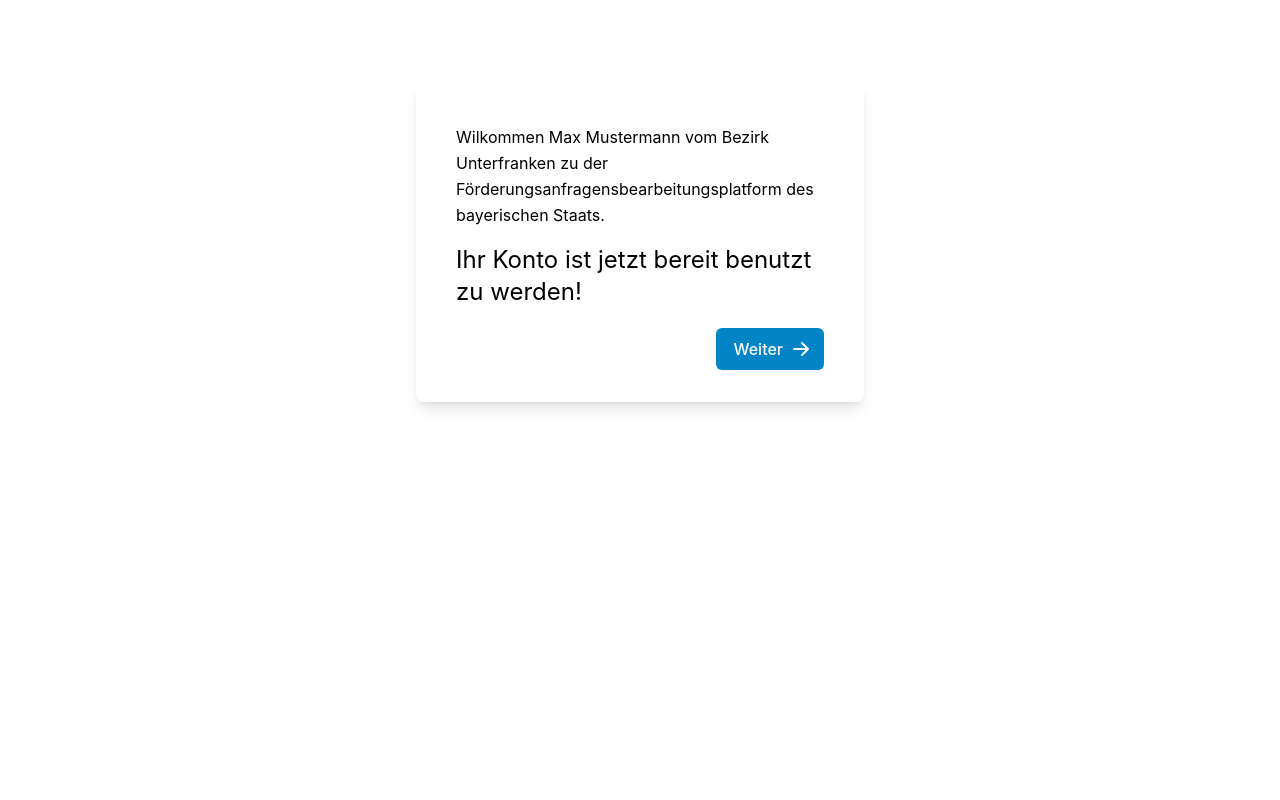
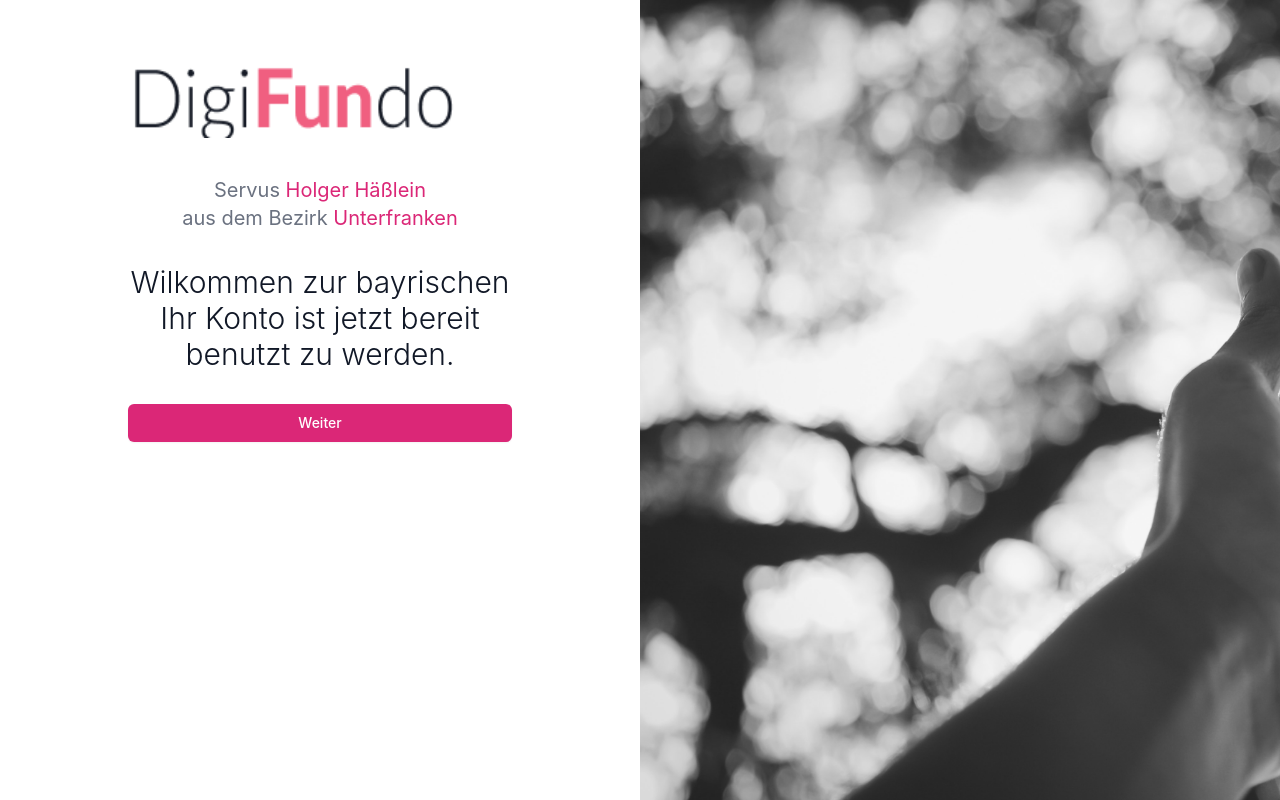
Before and after one commit to habdams/digifundoTest, a Next.js app in the folder client/super-digi-fundo/: page /account-success in a window 1280 px wide. Built offline with nearby package versions, Linux system fonts and the light colour scheme.

Commit message:
updated onboarding screens

```diff
--- a/client/super-digi-fundo/pages/account-success.tsx
+++ b/client/super-digi-fundo/pages/account-success.tsx
@@ -1,24 +1,40 @@
-import Link  from 'next/link'
-import { ArrowRightIcon } from '@heroicons/react/solid'
+import Link from 'next/link';
+import Image from 'next/image';
 
 const AccountSuccess = () => (
-    <div className="flex justify-center">
-            <div className=" flex flex-col max-w-md py-8 px-10 bg-white shadow-lg rounded-lg my-20">
-        <h3 className='leading-relaxed my-3 '>Wilkommen Max Mustermann vom Bezirk Unterfranken zu der Förderungsanfragensbearbeitungsplatform des bayerischen Staats.</h3>
+    <div className="min-h-full ">
+        <div className="flex flex-row min-w-full">
+            <div className="flex-1 flex justify-center py-12 px-4 sm:px-6 lg:flex-none lg:px-20 xl:px-24 w-1/2">
+                <div className="mx-auto w-full max-w-sm lg">
+                    <Image src={'/logo.png'} width={332} height={90} />
 
-        <p className='text-2xl my-1'>Ihr Konto ist jetzt bereit benutzt zu werden!</p>
+                    <div className="my-8 text-center text-xl">
+                        <p className="text-gray-500 ">Servus <span className="text-bold text-pink-600">Holger Häßlein </span></p>
+                        <p className="text-gray-500">aus dem Bezirk <span className="text-bold text-pink-600">Unterfranken</span></p>
+                    </div>
 
-        <div className="flex justify-end mt-4">
-        <Link href="/">
-            <button className='inline-flex items-center px-4 py-2 border border-transparent shadow-sm text-base font-medium rounded-md text-white bg-sky-600 hover:bg-sky-700 focus:outline-none focus:ring-2 focus:ring-offset-2 focus:ring-sky-500'>
-                Weiter
-                < ArrowRightIcon className='ml-2 -mr-1 h-5 w-5' />
-            </button>
-        </Link>
+                    <div className="mb-8 mt-6">
+                        <h2 className="font-light text-3xl text-gray-900 text-center">Wilkommen zur bayrischen
+                            Ihr Konto ist jetzt bereit
+                            benutzt zu werden.</h2>
+                    </div>
+
+                    <div>
+                  <Link href="/forderungsantrage">
+                    <button
+                      type="submit"
+                      className="w-full flex justify-center py-2 px-4 border border-transparent rounded-md shadow-sm text-sm font-medium text-white bg-pink-600 hover:bg-pink-700 focus:outline-none focus:ring-2 focus:ring-offset-2 focus:pink-sky-500"
+                    >
+                      Weiter
+                    </button>
+                  </Link>
+
+                </div>
+                </div>
+            </div>
+            <div className="lg:bg-[url('/bg1.png')] lg:w-1/2 bg-cover min-h-screen"></div>
         </div>
-
-        </div>
-        </div>
+    </div>
 );
 
 export default AccountSuccess;
--- a/client/super-digi-fundo/pages/create-account.tsx
+++ b/client/super-digi-fundo/pages/create-account.tsx
@@ -1,14 +1,18 @@
-import Link from 'next/link'
+import Link from 'next/link';
+import Image from 'next/image';
 import { ArrowRightIcon } from '@heroicons/react/solid';
 
 
 const CreateAccount = () => (
   <>
     <div className="min-h-full ">
-          <div className="flex-1 flex justify-center py-12 px-4 sm:px-6 lg:flex-none lg:px-20 xl:px-24">
+      <div className="flex flex-row min-w-full">
+        <div className="flex-1 flex justify-center py-12 px-4 sm:px-6 lg:flex-none lg:px-20 xl:px-24 w-1/2">
           <div className="mx-auto w-full max-w-sm lg">
-              <div>
-                <h2 className="mt-6 text-3xl font-extrabold text-gray-900 text-center">Erstelle ein neues Passwort</h2>
+            <Image src={'/logo.png'} width={332} height={90} />
+            <div className="mb-8 mt-6">
+              <h2 className="text-xl text-gray-900 text-center">Wilkommen zur bayrischen
+                Förderungsanfragensbearbeitungsplatform</h2>
             </div>
 
             <div className="mt-6">
@@ -26,7 +30,7 @@ const CreateAccount = () => (
                       value="BAY92389080"
                       autoComplete="current-password"
                       disabled
-                          className=" block w-full px-3 py-2 placeholder-gray-400 focus:outline-none border border-none text-lg"
+                      className=" block w-full px-3 py-2 placeholder-gray-400 focus:outline-none border border-none bg-gray-100 rounded-md text-xl"
                     />
                   </div>
                 </div>
@@ -42,7 +46,7 @@ const CreateAccount = () => (
                       type="password"
                       autoComplete="current-password"
                       required
-                          className="appearance-none block w-full px-3 py-2 border border-gray-300 rounded-md shadow-sm placeholder-gray-400 focus:outline-none focus:ring-sky-500 focus:border-sky-500 sm:text-sm"
+                      className="appearance-none block w-full px-3 py-2 border border-gray-300 rounded-md shadow-sm placeholder-gray-400 focus:outline-none focus:ring-pink-500 focus:border-pink-500 sm:text-sm"
                     />
                   </div>
                 </div>
@@ -58,19 +62,18 @@ const CreateAccount = () => (
                       type="password"
                       autoComplete="current-password"
                       required
-                          className="appearance-none block w-full px-3 py-2 border border-gray-300 rounded-md shadow-sm placeholder-gray-400 focus:outline-none focus:ring-sky-500 focus:border-sky-500 sm:text-sm"
+                      className="appearance-none block w-full px-3 py-2 border border-gray-300 rounded-md shadow-sm placeholder-gray-400 focus:outline-none focus:ring-pink-500 focus:border-pink-500 sm:text-sm"
                     />
                   </div>
                 </div>
 
-                    <div className="flex justify-end mt-4">
+                <div>
                   <Link href="/account-success">
                     <button
                       type="submit"
-                            className="flex justify-center py-2 px-4 border border-transparent rounded-md shadow-sm text-sm font-medium text-white bg-sky-600 hover:bg-sky-700 focus:outline-none focus:ring-2 focus:ring-offset-2 focus:ring-sky-500"
+                      className="w-full flex justify-center py-2 px-4 border border-transparent rounded-md shadow-sm text-sm font-medium text-white bg-pink-600 hover:bg-pink-700 focus:outline-none focus:ring-2 focus:ring-offset-2 focus:pink-sky-500"
                     >
                       Weiter
-                            < ArrowRightIcon className='ml-2 -mr-1 h-5 w-5' />
                     </button>
                   </Link>
 
@@ -79,6 +82,8 @@ const CreateAccount = () => (
             </div>
           </div>
         </div>
+        <div className="lg:bg-[url('/bg1.png')] lg:w-1/2 bg-cover min-h-screen"></div>
+      </div>
     </div>
   </>
 );
--- a/client/super-digi-fundo/pages/forderungsantrage.tsx
+++ b/client/super-digi-fundo/pages/forderungsantrage.tsx
@@ -50,7 +50,7 @@ const Forderungsantrage = () => (
           name="search"
           placeholder="Suche nach Aktenzeichen, Gemeinde, ..."
           id="search"
-          className="h-full shadow-sm focus:ring-indigo-500 focus:border-indigo-500 block w-full rounded-full pr-12 sm:text-sm border-gray-300"
+          className="h-full shadow-sm focus:ring-gray-500 focus:border-gray-500 block w-full rounded-full pr-12 sm:text-sm border-gray-300"
         />
       </div>
       <div className="absolute right-0 mr-10 flex flex-col justify-center items-center h-12 w-12 p-2">
@@ -62,7 +62,7 @@ const Forderungsantrage = () => (
         <div className="flex items-center">
           <h1 className="flex-1 text-lg font-medium"></h1>
           <Menu as="div" className="relative">
-            <Menu.Button className="w-full bg-white border border-gray-300 rounded-md shadow-sm px-4 py-2 inline-flex justify-center text-sm font-medium text-gray-700 hover:bg-gray-50 focus:outline-none focus:ring-2 focus:ring-offset-2 focus:ring-indigo-500">
+            <Menu.Button className="w-full bg-white border border-gray-300 rounded-md shadow-sm px-4 py-2 inline-flex justify-center text-sm font-medium text-gray-700 hover:bg-gray-50 focus:outline-none focus:ring-2 focus:ring-offset-2 focus:ring-gray-500">
               <SortAscendingIcon className="mr-3 h-5 w-5 text-gray-400" aria-hidden="true" />
               Sort
               <ChevronDownIcon className="ml-2.5 -mr-1.5 h-5 w-5 text-gray-400" aria-hidden="true" />
--- a/client/super-digi-fundo/pages/index.tsx
+++ b/client/super-digi-fundo/pages/index.tsx
@@ -1,5 +1,6 @@
 import Head from 'next/head';
 import Link from 'next/link';
+import Image from 'next/image';
 import styles from '../styles/Home.module.css';
 
 const Home = () => (
@@ -8,13 +9,15 @@ const Home = () => (
       <title>SuperDigiFundo | Funds Application Digitized</title>
       <meta name="description" content="Generated by create next app" />
       <link rel="icon" href="/favicon.ico" />
-      +</Head>
+    </Head>
 
-      <div className="min-h-full ">
-          <div className="flex-1 flex justify-center py-12 px-4 sm:px-6 lg:flex-none lg:px-20 xl:px-24 mb-8">
+    <div className="min-h-screen">
+      <div className="flex flex-row min-w-full">
+        <div className="flex-1 flex justify-center py-12 px-4 sm:px-6 lg:flex-none lg:px-20 xl:px-24 mb-8 lg:w-1/2">
           <div className="mx-auto w-full max-w-sm lg">
-              <div>
-                <h2 className="mt-6 text-3xl font-extrabold text-gray-900 text-center">Wilkommen zur bayrischen Förderungsan fragensbearbeitungs platform</h2>
+            <Image src={'/logo.png'} width={332} height={90} />
+            <div className='mb-8 mt-6 '>
+              <h2 className="text-xl text-gray-600 text-center">Wilkommen zur bayrischen Förderungsan fragensbearbeitungs platform</h2>
             </div>
 
             <div className="mt-6">
@@ -30,7 +33,7 @@ const Home = () => (
                       name="userID"
                       type="text"
                       autoComplete='user-id'
-                          className="appearance-none block w-full px-3 py-2 border border-gray-300 rounded-md shadow-sm placeholder-gray-400 focus:outline-none focus:ring-sky-500 focus:border-sky-500 sm:text-sm"
+                      className="appearance-none block w-full px-3 py-2 border border-gray-300 rounded-md shadow-sm placeholder-gray-400 focus:outline-none focus:ring-pink-500 focus:border-sky-500 sm:text-sm"
                     />
                   </div>
                 </div>
@@ -46,18 +49,18 @@ const Home = () => (
                       type="password"
                       autoComplete="current-password"
                       required
-                          className="appearance-none block w-full px-3 py-2 border border-gray-300 rounded-md shadow-sm placeholder-gray-400 focus:outline-none focus:ring-sky-500 focus:border-sky-500 sm:text-sm"
+                      className="appearance-none block w-full px-3 py-2 border border-gray-300 rounded-md shadow-sm placeholder-gray-400 focus:outline-none focus:ring-pink-500 focus:border-sky-500 sm:text-sm"
                     />
                   </div>
                 </div>
 
 
 
-                    <div>
+                <div className='mb-8'>
                   <Link href="/create-account">
                     <button
                       type="submit"
-                          className="w-full flex justify-center py-2 px-4 border border-transparent rounded-md shadow-sm text-sm font-medium text-white bg-sky-600 hover:bg-sky-700 focus:outline-none focus:ring-2 focus:ring-offset-2 focus:ring-sky-500"
+                      className="w-full flex justify-center py-2 px-4 border border-transparent rounded-md shadow-sm text-sm font-medium text-white bg-pink-600 hover:bg-pink-700 focus:outline-none focus:ring-2 focus:ring-offset-2 focus:pink-sky-500"
                     >
                       Anmelden
                     </button>
@@ -65,15 +68,15 @@ const Home = () => (
 
                 </div>
 
-                    <div className="space-y-3">
-                      <p className='text-center'>Passwort vergessen?</p>
+                <div className="space-y-2 text-sm mt-8">
+                  <p className='text-center'>Passwort vergessen? Kein Passwort erhalten?</p>
 
                   <Link href="/">
-                        <button
-                          className="w-full flex justify-center py-2 px-4 border border-sky-600 rounded-md shadow-sm text-sm font-medium text-sky-600 bg-sky-50 hover:bg-sky-100 focus:outline-none focus:ring-2 focus:ring-offset-2 focus:ring-sky-500"
+                    <a
+                      className="w-full flex justify-center px-4 font-medium text-pink-600  hover:text-pink-400 focus:outline focus:ring-2 "
                     >
                       Kontaktiere IT
-                        </button>
+                    </a>
                   </Link>
 
                 </div>
@@ -81,6 +84,8 @@ const Home = () => (
             </div>
           </div>
         </div>
+        <div className="lg:bg-[url('/bg1.png')] lg:w-1/2 bg-cover min-h-screen"></div>
+      </div>
     </div>
   </div>
 
```
Also changed, not shown: client/super-digi-fundo/public/bg1.png (added). Lines whose indentation alone changed are shown as unchanged.
